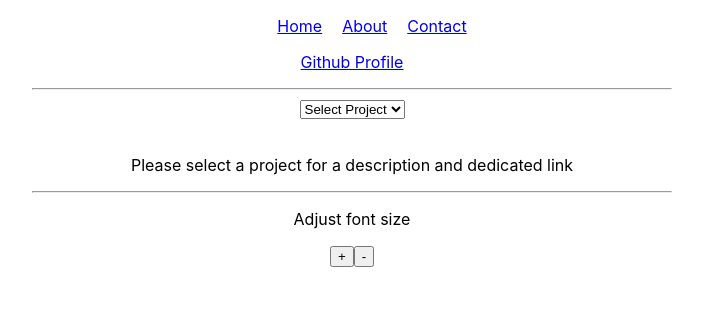
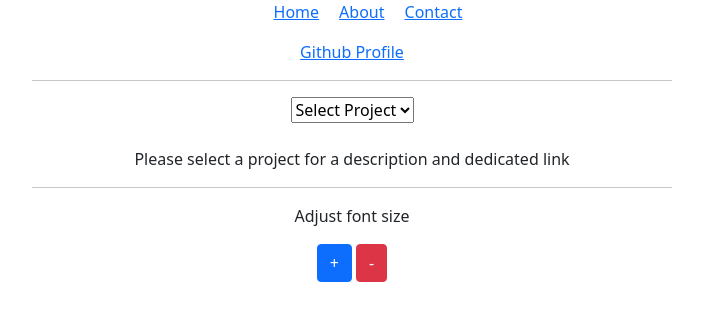
Before and after one commit to Natecat4444/Midterm_portfolio_project, a React (Create React App) app in the folder portfolio/: page / in a window 1280 px wide. Shown: the top 320 px of the page, without its empty margins (288-991 px from the left). Built offline with nearby package versions, Linux system fonts and the light colour scheme.

Commit message:
Map to select to display

```diff
--- a/portfolio/package.json
+++ b/portfolio/package.json
@@ -8,6 +8,7 @@
     "@testing-library/user-event": "^13.5.0",
     "bootstrap": "^5.1.3",
     "react": "^17.0.2",
+    "react-bootstrap": "^2.1.2",
     "react-dom": "^17.0.2",
     "react-router-dom": "^6.2.1",
     "react-scripts": "5.0.0",
--- a/portfolio/src/index.js
+++ b/portfolio/src/index.js
@@ -2,6 +2,7 @@ import React from 'react';
 import ReactDOM from 'react-dom';
 import './index.css';
 import './styles/nav.css'
+import 'bootstrap/dist/css/bootstrap.min.css'
 import App from './App';
 import reportWebVitals from './reportWebVitals';
 
--- a/portfolio/src/tabs/Home.js
+++ b/portfolio/src/tabs/Home.js
@@ -4,7 +4,9 @@ import Defaultview from "./projects/DefaultView";
 import Planner from "./projects/Planner";
 import SteamAPI from "./projects/SteamApi";
 import Moonfall from "./projects/Moonfall";
-import { ProjectList, ProjectOptions } from "./projects/ProjectsList";
+import { ProjectList} from "./projects/ProjectsList";
+import {Button} from 'react-bootstrap';
+
 
 function Home(props){
     const[viewcomp, setveiwcomp] = useState(0);
@@ -19,9 +21,11 @@ function Home(props){
     const fontplus = () => { setfontsize(fontsize+1)}
     const fontminus = () => { setfontsize(fontsize-1)}
 
+    const viewhandler = (value) => {setveiwcomp(value)}
+
     let view = <Defaultview />;
 
-    console.log(viewcomp);
+    console.log("viewcomp: "+viewcomp);
     if(viewcomp == 1){
         view = <Battleship />;
         console.log("view set to battleship")
@@ -47,8 +51,8 @@ function Home(props){
             <p><a href='https://github.com/Natecat4444'>Github Profile</a></p>
             <hr />
             <form>
-                <ProjectList name={viewcomp} onChange={(event) => setveiwcomp(event.target.value)}/>
-
+                {/* <ProjectList name={viewcomp} onChange={(event) => setveiwcomp(event.target.value)}/> */}
+                <ProjectList name={viewcomp} viewhandler={viewhandler} settest={5}/>
             </form>
             <br />
 
@@ -58,8 +62,8 @@ function Home(props){
             <footer>
 
                 <p>Adjust font size</p>
-                <button onClick={fontplus} className="btn btn-primary">+</button>
-                <button onClick={fontminus} className="btn btn-danger">-</button>
+                <Button variant="primary" onClick={fontplus} >+</Button>{' '}
+                <Button onClick={fontminus} className="btn btn-danger">-</Button>
             </footer>
 
         </div>
--- a/portfolio/src/tabs/projects/ProjectsList.js
+++ b/portfolio/src/tabs/projects/ProjectsList.js
@@ -1,4 +1,4 @@
-import React from "react";
+import React, {useState} from "react";
 import Battleship from "./Battleship";
 import SteamAPI from "./SteamApi";
 import Moonfall from "./Moonfall";
@@ -6,14 +6,16 @@ import Defaultview from "./DefaultView";
 import Planner from "./Planner";
 
 function ProjectOptions(props){
-    console.log(props.items)
-    const viewcomp = null;
+    console.log("Viewhandler: "+props.viewhandler)
+    console.log("Name: "+props.name)
+    console.log("Test: "+props.settest)
+    console.log("props: "+props)
     const options = props.items.map(
-        (item) => <option value={item.id} name={viewcomp} key={item.id}>{item.value}</option>
+        (item) => <option value={item.id} name={props.name} key={item.id}>{item.value}</option>
     );
 
     return(
-        <select>
+        <select name = {props.name} onChange={(event) => props.viewhandler(event.target.value)}>
             {options}
         </select>
     );
@@ -51,7 +53,7 @@ function ProjectList(props){
             view: <Moonfall />
         }
     ]
-    return (<ProjectOptions items = {projects}/>)
+    return (<ProjectOptions name={props.name} settest={props.settest} viewhandler = {props.viewhandler} items = {projects}/>)
 }
 
 export {ProjectOptions, ProjectList}
```
Also changed, not shown: 1 other file (tests, documents, lock files or other folders).
